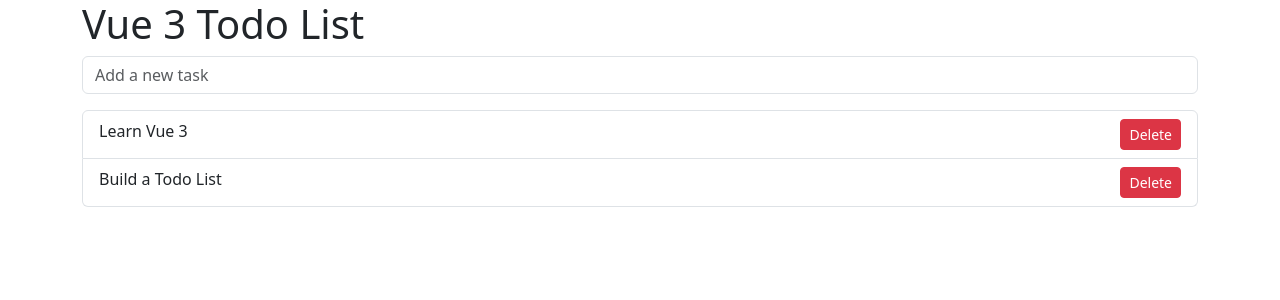
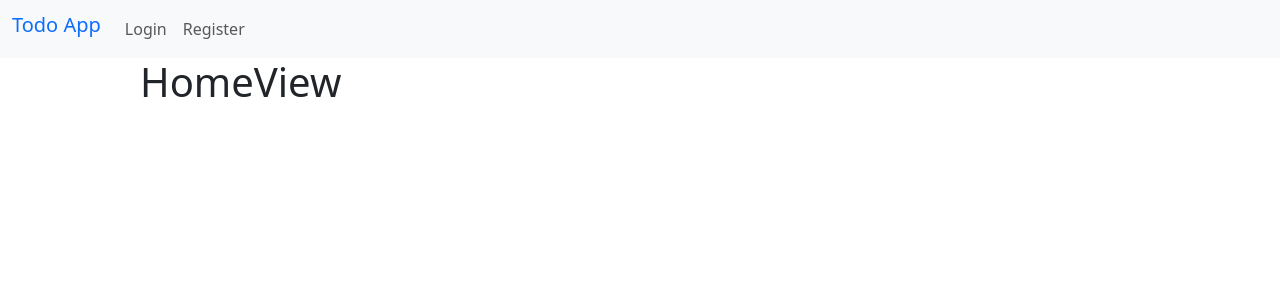
Before and after one commit to pre22/vue3-todo, a Vue app in the folder vue3-todo/: page / in a window 1280 px wide. Shown: the top 300 px of the page. Built offline with nearby package versions, Linux system fonts and the light colour scheme.

Commit message:
updated app component

```diff
--- a/vue3-todo/src/App.vue
+++ b/vue3-todo/src/App.vue
@@ -1,71 +1,16 @@
 <template>
-  <div class="container">
-    <div class="row ">
-      <h1>Vue 3 Todo List</h1>
-    </div>
-
-    <div class="row ">
-      <div class="col">
-
-        <div class="input-group mb-3">
-          <input class="form-control" type="text" v-model="newTodo" @keyup.enter="addTodo" placeholder="Add a new task">
-        </div>
-      </div>
-    </div>
-
-    <div class="row ">
-      <div class="col">
-
-        <ul class="list-group">
-          <li class="list-group-item" v-for="(todo, index) in todos" :key="index">
-            <div class="d-flex justify-content-between">
-
-              <span :class="{ done: todo.completed }" @click="toggleCompletion(index)">
-                {{ todo.text }}
-              </span>
-              <button type="button" class="btn btn-danger btn-sm ps-2" @click="deleteTodo(index)">Delete</button>
-            </div>
-          </li>
-        </ul>
-      </div>
-    </div>
+  <app-header />
+  <div class="container" style="width: 80%; margin: auto">
+    <router-view></router-view>
   </div>
 </template>
 
 <script setup>
-import { ref } from "vue";
-
-// Step 4: Reactive State
-const newTodo = ref('');
-const todos = ref([
-  { text: 'Learn Vue 3', completed: false },
-  { text: 'Build a Todo List', completed: false },
-]);
-
-
-// Step 5: Adding the new Todo
-const addTodo = () => {
-  if (newTodo.value.trim() !== '') {
-    todos.value.push({ text: newTodo.value, completed: false })
-    newTodo.value = ''; // Clear the input
-  }
-}
-
-const deleteTodo = (index) => {
-  todos.value.splice(index, 1)
-}
-
-// Step 7: Toggling completion status
-const toggleCompletion = (index) => {
-  todos.value[index].completed = !todos.value[index].completed;
-}
-
-
+import AppHeader from './components/AppHeader.vue'
 </script>
 
 <style scoped>
-  .done {
-    text-decoration: line-through;
-  }
-
+.done {
+  text-decoration: line-through;
+}
 </style>
```
